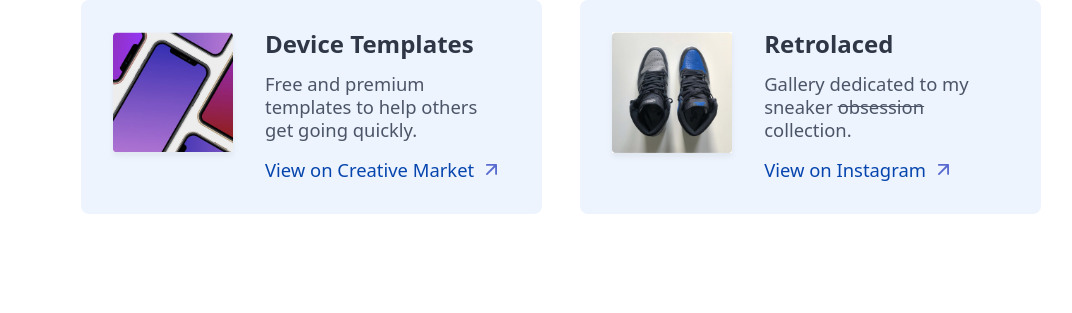
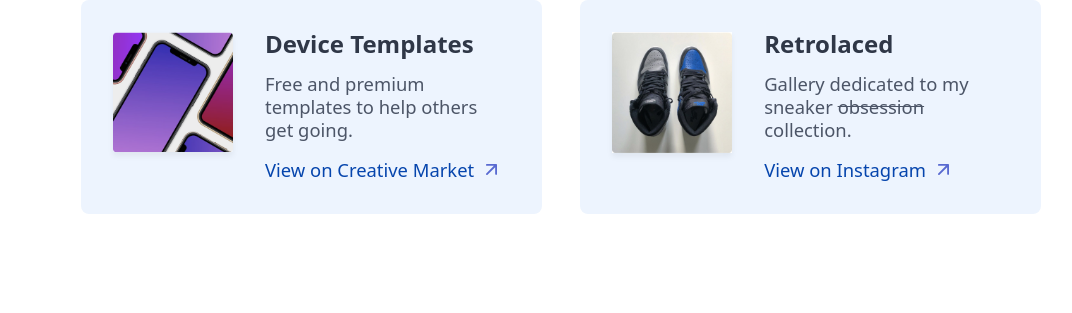
Before and after one commit to timgale/timgale.github.io, a Jekyll site: the page built from index.html, in a window 1280 px wide and 900 px high, scrolled down 2647 px. Shown: the part 189-502 px from the top of the window, without its empty margins (79-1151 px from the left). Built offline with Jekyll 4.4.1, drawn with Linux system fonts in a browser that asks for light colours.

Commit message:
Update device templates text

```diff
--- a/index.html
+++ b/index.html
@@ -127,7 +127,7 @@
 					</div>
 					<div class="project__item--description">
 						<h2 class="mb--half">Device Templates</h2>
-							<p class="mb--half">Free and premium templates to help others get going quickly.</p>
+							<p class="mb--half">Free and premium templates to help others get going.</p>
 							<a href="https://creativemarket.com/timgale/3003493-iPhone-XS-and-XR-Device-Mockups" target="_blank" class="text-link--external">View on Creative Market</a>
 					</div>
 				</div>
```
Also changed, not shown: 1 other file.
